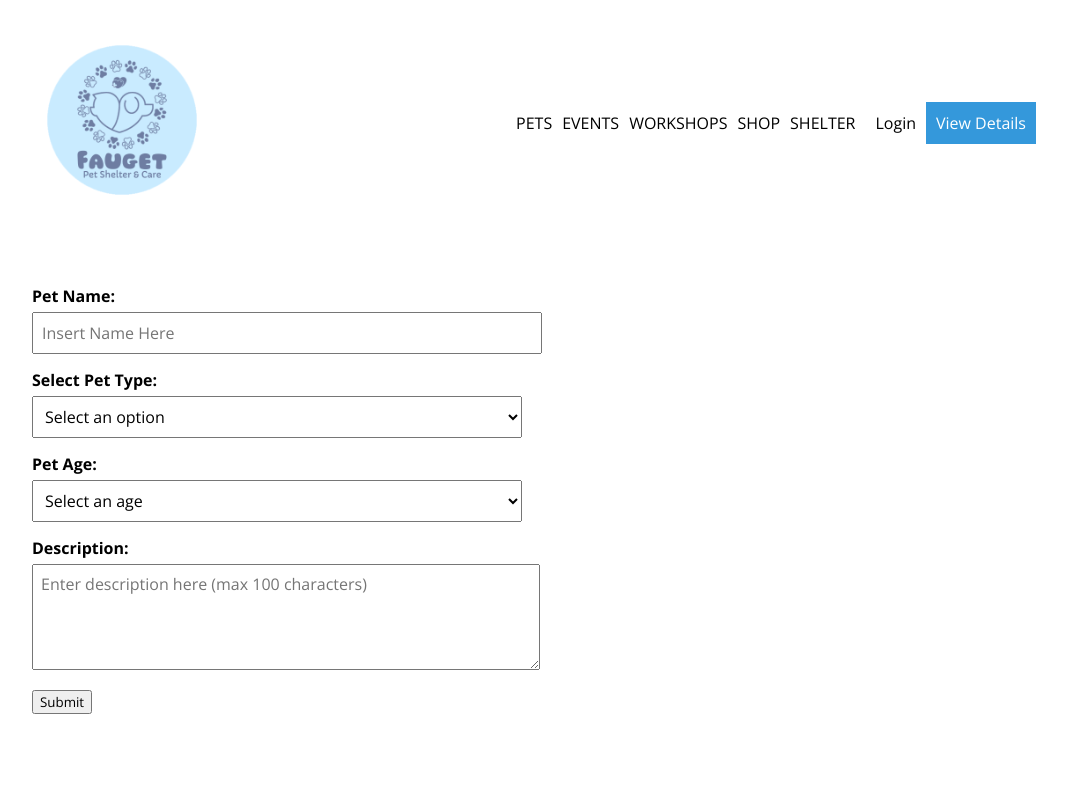
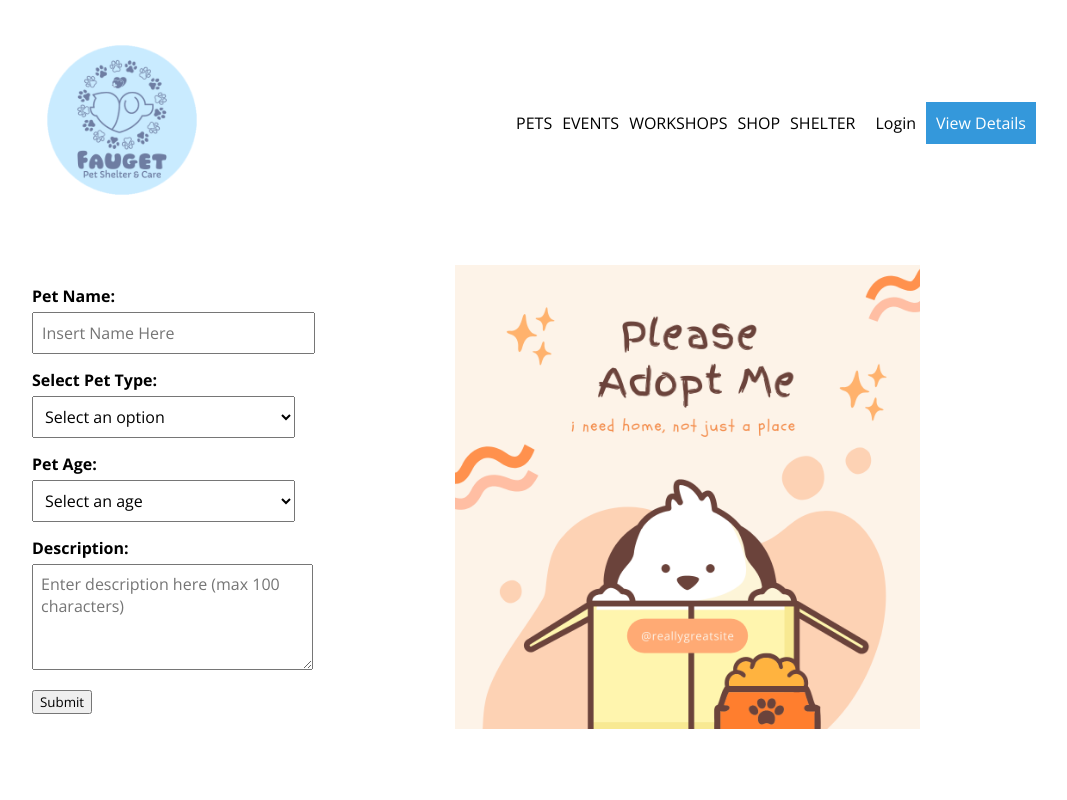
Before and after one commit to jingwei55/CPSC471, a React (Create React App) app in the folder client/: page /write in a window 1280 px wide. Shown: the top 800 px of the page, without its empty margins (116-1183 px from the left). Built offline with nearby package versions, Linux system fonts and the light colour scheme.

Commit message:
Write should be done for now

```diff
--- a/client/src/pages/Write.jsx
+++ b/client/src/pages/Write.jsx
@@ -4,6 +4,7 @@ import "react-quill/dist/quill.snow.css";
 import axios from "axios";
 import { useLocation, useNavigate } from "react-router-dom";
 import moment from "moment";
+import pet from "../img/surrender pet.png";
 
 function PetTypeDropdown({ onSelectPetType, onSubmit }) {
   const [selectedPetType, setSelectedPetType] = useState('');
@@ -160,12 +161,16 @@ const Write = () => {
 
   return (
     <div className="add">
-      <div className="content">
-        <div>
-          <PetTypeDropdown/>
-        </div>
+      <PetTypeDropdown/>
+      <div className="picture">
+        <img
+          src={pet}
+          alt="Pet Image"
+          style={{ width: '80%', height: 'auto' }}
+        />
       </div>
     </div>
+
   );
 };
 
--- a/client/src/style.scss
+++ b/client/src/style.scss
@@ -403,6 +403,12 @@ $lightBlue: #c9ebff;
       margin-top: 20px;
       display: flex;
       gap: 20px;
+
+      .picture {
+        padding-left: 100px; /* Add left padding as needed */
+        margin-left: 20px; /* Add margin-left for additional spacing */
+        box-sizing: border-box; /* Include padding in the width calculation */
+      }
     }
   }
 }
```
Also changed, not shown: client/src/img/surrender pet.png (added).
